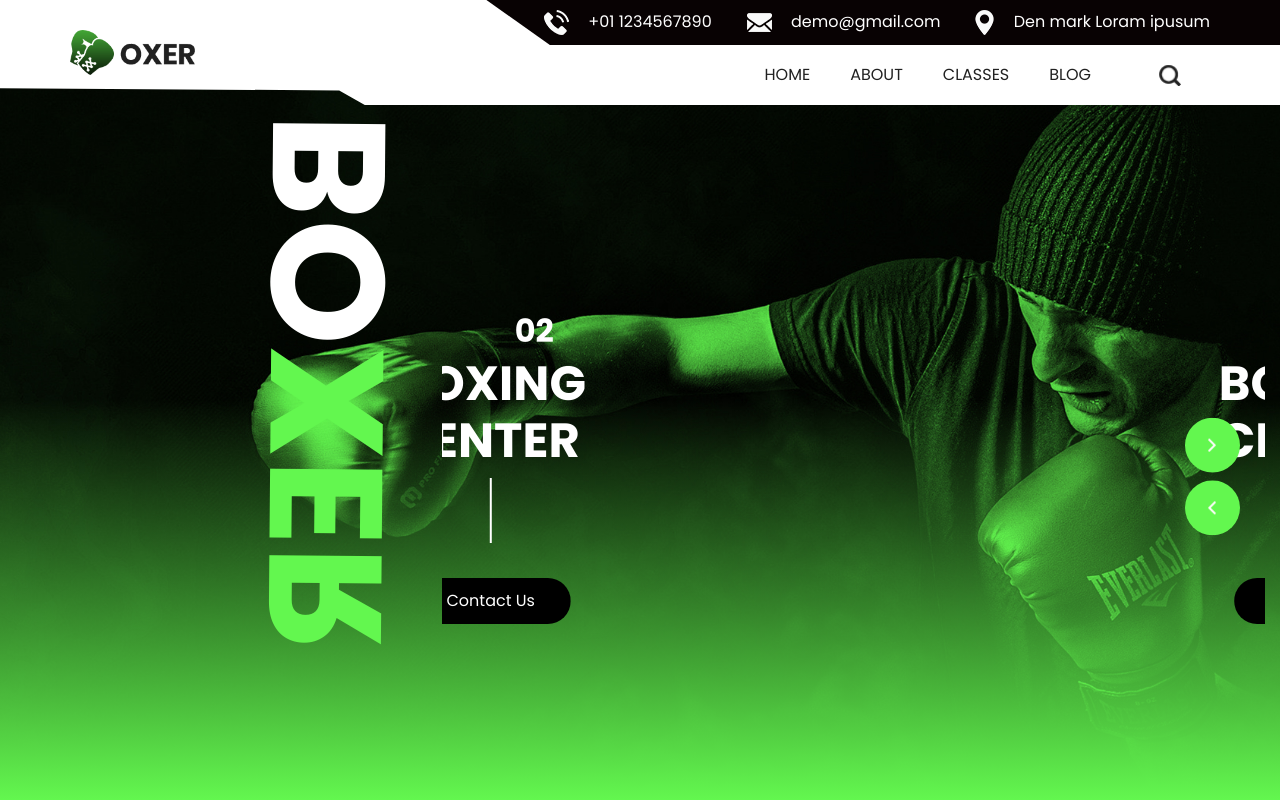
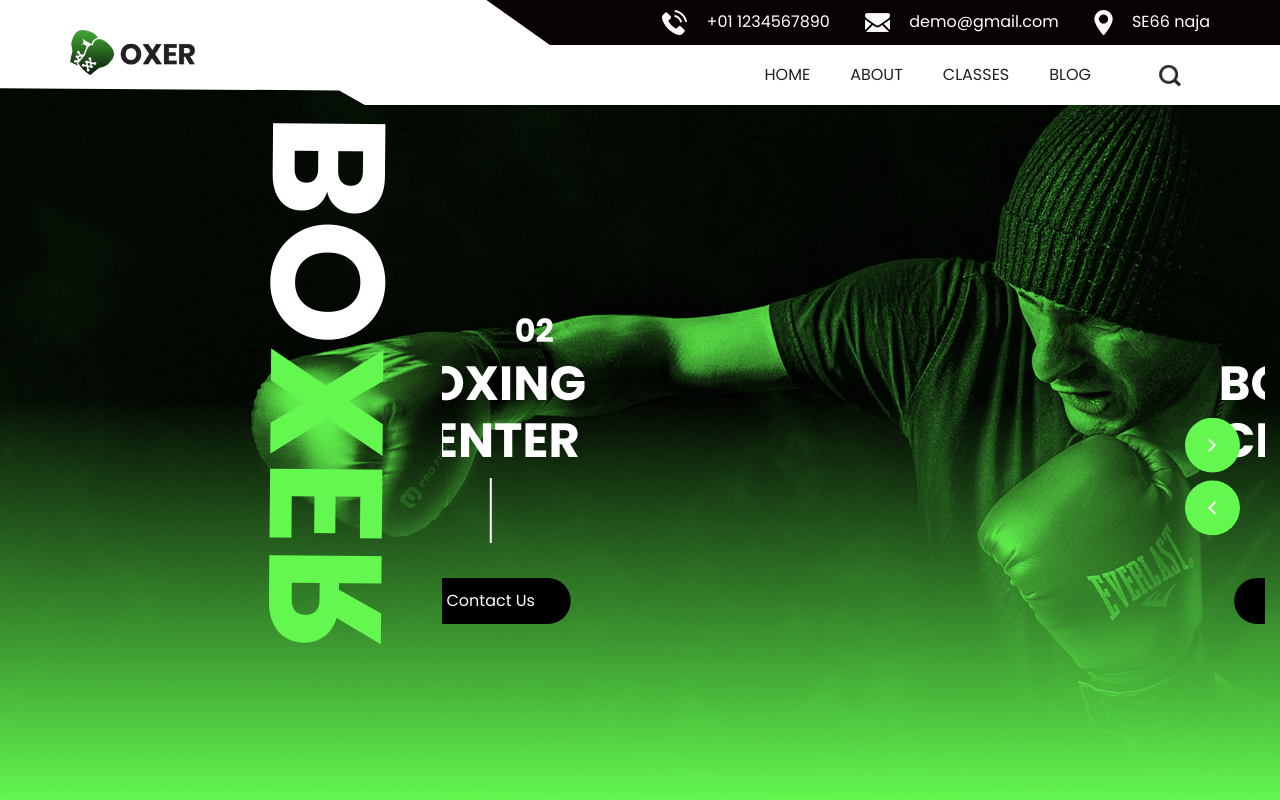
Before and after one commit to Thamolwantp/boxbox, a plain HTML site: page index.html in a window 1280 px wide. Shown: the top 800 px of the page. Drawn offline with nearby package versions, Linux system fonts and the light colour scheme; some packages are replaced by stand-ins of ours; a web font is replaced by a local one.

Commit message:
Update index.html

```diff
--- a/index.html
+++ b/index.html
@@ -55,7 +55,7 @@
                 <li class="">
                   <a class="" href="">
                     <img src="images/location.png" alt="" />
-                    <span>Den mark Loram ipusum</span>
+                    <span>SE66 naja</span>
                   </a>
                 </li>
               </ul>
```
